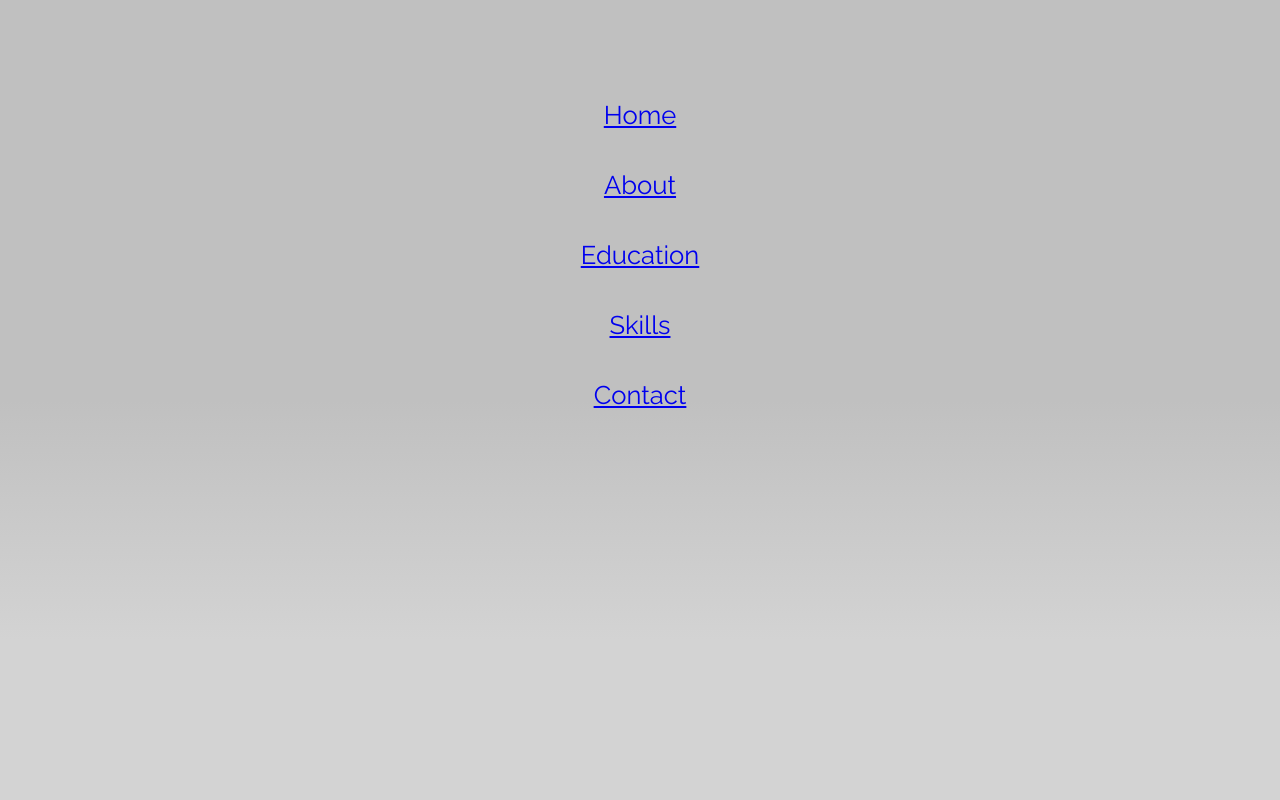
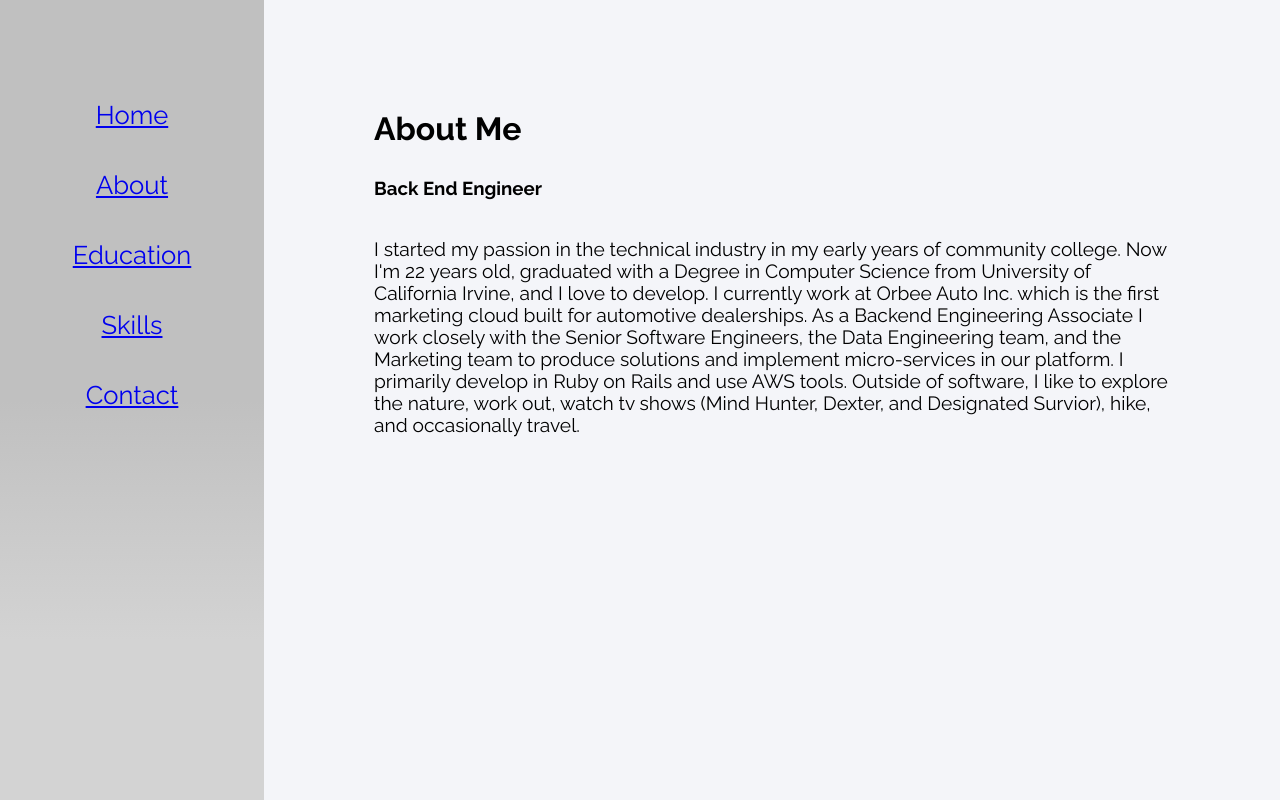
Before and after one commit to gautam417/Website3.0, a React (Create React App) app: page /about in a window 1280 px wide. Built offline with nearby package versions, Linux system fonts and the light colour scheme.

Commit message:
Add route for About

```diff
--- a/src/App.js
+++ b/src/App.js
@@ -3,6 +3,8 @@ import './App.css';
 import { BrowserRouter as Router, Route } from 'react-router-dom';
 import Navbar from './components/Navbar';
 import Home from './contents/Home';
+import About from './contents/About';
+
 function App() {
   return (
     <Router>
@@ -11,6 +13,9 @@ function App() {
     <Route exact path="/">
       <Home></Home>
     </Route>
+    <Route path="/about">
+      <About></About>
+    </Route>
     </div>
     </Router>
   );
```
